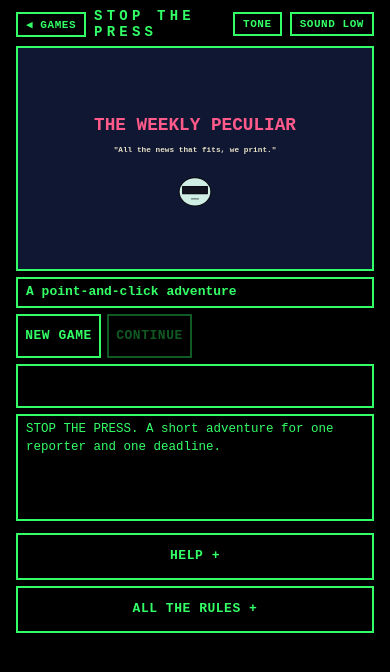
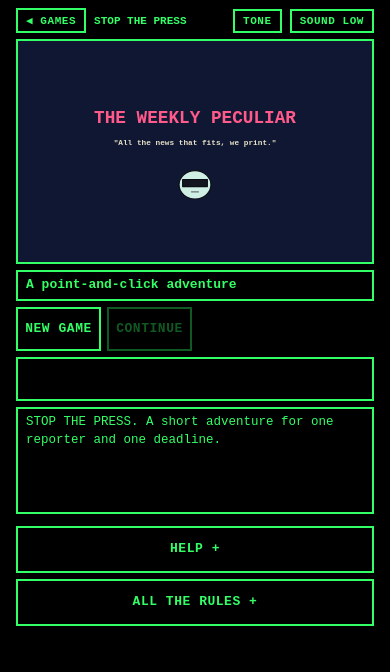
Before and after one commit to eharvey71/nerdicas-mini-games, a plain HTML site: page public/stoppress/index.html in a window 390 px wide. Drawn offline with Linux system fonts and the light colour scheme.

Commit message:
Keep the Stop the Press title on one line on narrow phones
Co-Authored-By: Claude Fable 5.2 <noreply@anthropic.com>
Claude-Session: https://claude.ai/code/session_01BBSKNGvha5amocG8SfXPrK

```diff
--- a/public/stoppress/index.html
+++ b/public/stoppress/index.html
@@ -23,7 +23,7 @@ body{display:flex;justify-content:center;-webkit-user-select:none;user-select:no
 #app{width:100%;max-width:560px;display:flex;flex-direction:column;gap:6px;padding:8px 16px 12px}
 #app>*{flex-shrink:0}
 header{display:flex;align-items:center;gap:8px}
-h1{font-family:var(--font-display);font-size:14px;letter-spacing:.3em;margin:0;font-weight:700;flex:1}
+h1{font-family:var(--font-display);font-size:11px;letter-spacing:0;white-space:nowrap;margin:0;font-weight:700;flex:1}
 .mini{font:inherit;font-size:11px;font-weight:700;letter-spacing:.05em;color:var(--fg);background:var(--bg);border:2px solid var(--fg);border-radius:0;padding:4px 8px;cursor:pointer;text-decoration:none;white-space:nowrap}
 .mini:active{background:var(--fg);color:var(--bg)}
 #view{position:relative;border:2px solid var(--fg);width:100%;aspect-ratio:320/200;background:var(--bg);line-height:0}
```
